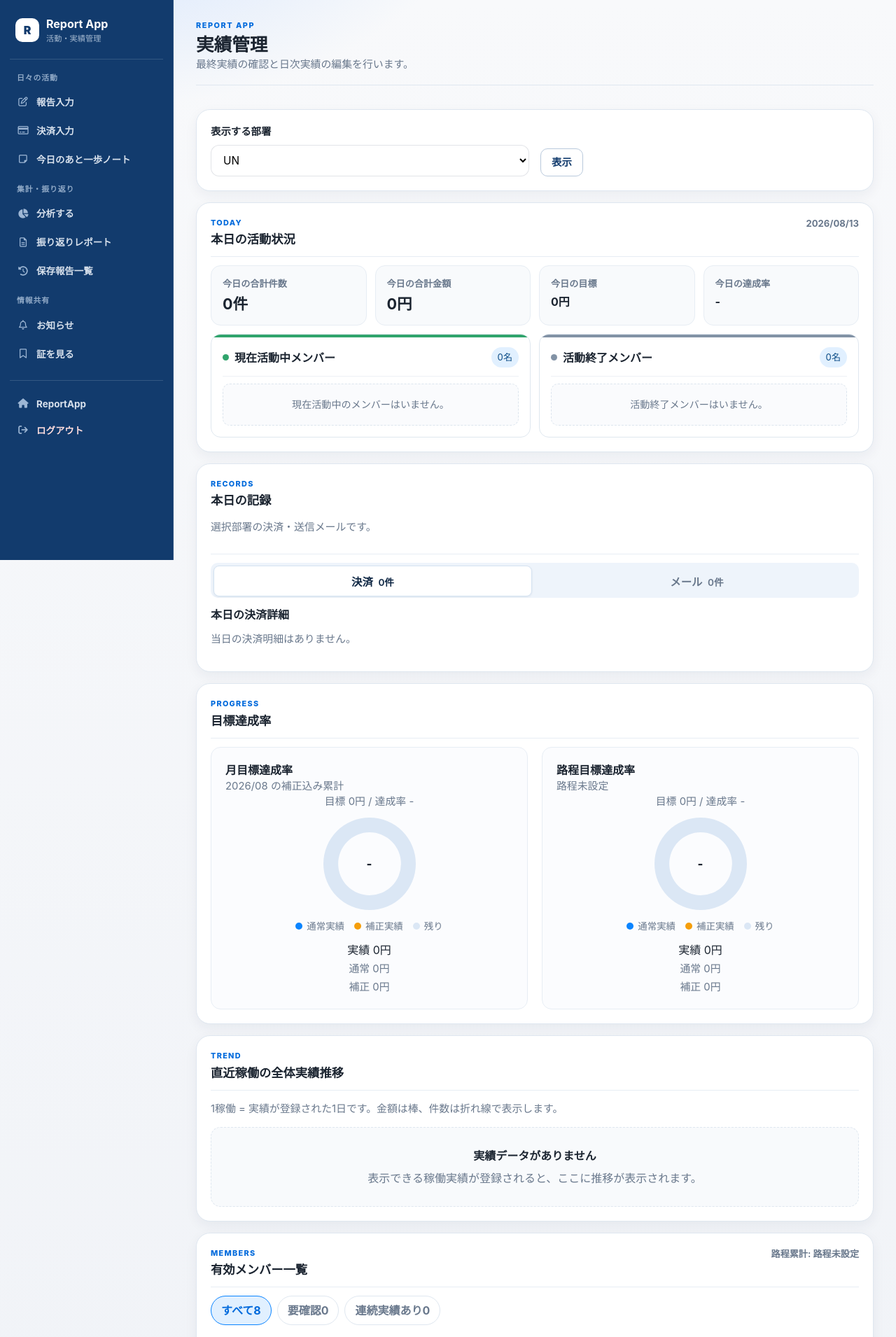
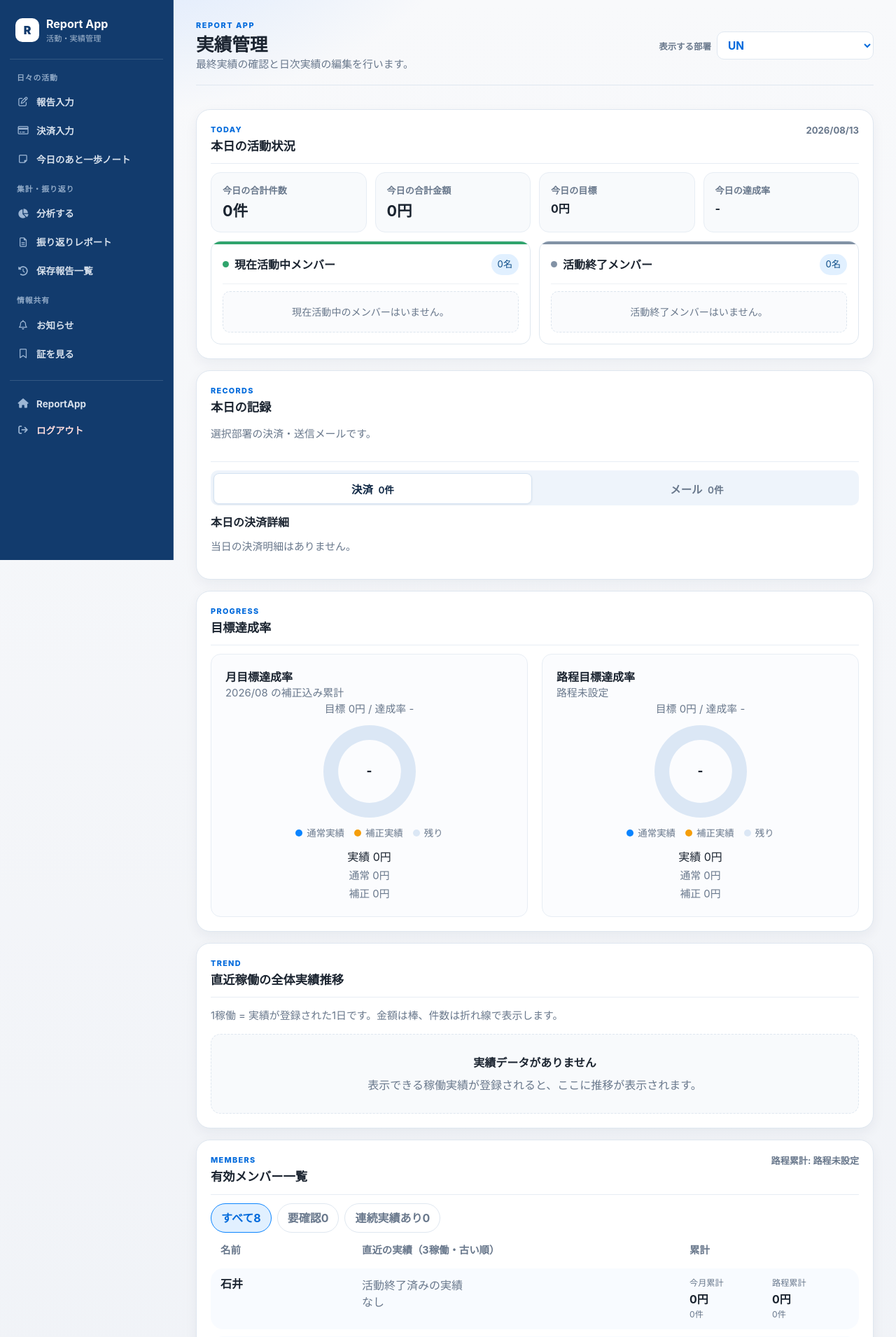
Before and after one commit to markStone141/pantanarl_report_app, a Django app: page /performance/ in a window 1280 px wide. Shown: the top 1910 px of the page at 70% size. Run offline with Django 5.2, Linux system fonts and the light colour scheme; a user stored in the database is signed in; data comes from the database, SQL or seed files in the repository; data that the repository does not hold is empty.

Commit message:
Add AJAX performance department switch

```diff
--- a/backend/apps/performance/templates/performance/index.html
+++ b/backend/apps/performance/templates/performance/index.html
@@ -5,27 +5,11 @@
 
 {% block content %}
 <div class="app-shell">
-  {% include "includes/app_navigation.html" with page_title="実績管理" page_subtitle="最終実績の確認と日次実績の編集を行います。" %}
-  <main class="container app-shell-content">
+  {% include "includes/app_navigation.html" with page_title="実績管理" page_subtitle="最終実績の確認と日次実績の編集を行います。" header_department_options=dashboard_departments header_selected_department=dashboard_department %}
+  <main id="performance-dashboard-content" class="container app-shell-content" data-performance-dashboard-content aria-busy="false">
   {% if status_message %}
   <div class="ui-feedback ui-feedback--success" role="status">{{ status_message }}</div>
   {% endif %}
-
-  <section class="card ui-section mt-16">
-    <form method="get" class="grid ui-form-grid performance-dashboard-filter-grid">
-      <div class="ui-field">
-        <label for="performance-dashboard-department">表示する部署</label>
-        <select id="performance-dashboard-department" name="dashboard_department" aria-label="部署">
-          {% for department_option in dashboard_departments %}
-          <option value="{{ department_option.id }}"{% if dashboard_department and department_option.id == dashboard_department.id %} selected{% endif %}>{{ department_option.code }}{% if department_option.name and department_option.name != department_option.code %} ({{ department_option.name }}){% endif %}</option>
-          {% endfor %}
-        </select>
-      </div>
-      <div>
-        <button type="submit" class="ui-button ui-button--secondary">表示</button>
-      </div>
-    </form>
-  </section>
 
   <section class="card ui-section mt-16 performance-dashboard-section">
     {% include "includes/ui_section_heading.html" with kicker="TODAY" title="本日の活動状況" meta=today_detail_date|date:"Y/m/d" heading_class="performance-dashboard-section-heading" kicker_class="performance-dashboard-section-kicker" meta_class="performance-dashboard-section-date" %}
@@ -302,6 +286,7 @@
   </main>
 </div>
 <script src="https://cdn.jsdelivr.net/npm/chart.js@4.4.3/dist/chart.umd.min.js"></script>
-<script src="{% static 'performance/member_dashboard.js' %}?v=9"></script>
+<script src="{% static 'performance/member_dashboard.js' %}?v=10"></script>
+<script src="{% static 'performance/department_switch.js' %}?v=1"></script>
 <script src="{% static 'dashboard/mobile_drawer.js' %}?v=6"></script>
 {% endblock %}
--- a/backend/static/dashboard/mobile_drawer.css
+++ b/backend/static/dashboard/mobile_drawer.css
@@ -23,6 +23,48 @@
   display: block;
   font-size: clamp(1.35rem, 2vw, 1.8rem);
   line-height: 1.3;
+}
+
+.app-header-department-switch {
+  display: flex;
+  align-items: center;
+  gap: 8px;
+  margin-left: auto;
+}
+
+.app-header-department-switch label {
+  color: var(--muted);
+  font-size: 0.78rem;
+  font-weight: 700;
+  white-space: nowrap;
+}
+
+.app-header-department-switch select {
+  width: auto;
+  min-width: 128px;
+  min-height: 40px;
+  margin: 0;
+  padding: 7px 34px 7px 11px;
+  border-color: var(--dashboard-border);
+  border-radius: 10px;
+  background-color: #fff;
+  color: var(--brand-deep);
+  font-weight: 750;
+}
+
+.app-header-department-switch select:disabled {
+  cursor: wait;
+  opacity: 0.65;
+}
+
+.app-header-department-status {
+  position: absolute;
+  width: 1px;
+  height: 1px;
+  overflow: hidden;
+  clip: rect(0 0 0 0);
+  clip-path: inset(50%);
+  white-space: nowrap;
 }
 
 .app-page-eyebrow {
@@ -185,6 +227,31 @@
     display: none;
   }
 
+  .app-page-header > div:first-child {
+    min-width: 0;
+  }
+
+  .app-header-department-switch {
+    margin-left: auto;
+  }
+
+  .app-header-department-switch label {
+    position: absolute;
+    width: 1px;
+    height: 1px;
+    overflow: hidden;
+    clip: rect(0 0 0 0);
+    clip-path: inset(50%);
+  }
+
+  .app-header-department-switch select {
+    min-width: 84px;
+    max-width: 126px;
+    min-height: 40px;
+    padding-left: 9px;
+    font-size: 0.82rem;
+  }
+
   .app-shell-content.container {
     width: auto;
     margin: 16px 12px 28px;
--- a/backend/static/performance/member_dashboard.js
+++ b/backend/static/performance/member_dashboard.js
@@ -1,4 +1,5 @@
 (function () {
+  function initPerformanceDashboard() {
   function initTodayRecordTabs() {
     document.querySelectorAll("[data-performance-record-tabs]").forEach(function (tabRoot) {
       const tabs = Array.from(tabRoot.querySelectorAll("[data-performance-record-tab]"));
@@ -865,4 +866,8 @@
 
   updateLegend();
   syncControls();
+  }
+
+  window.initPerformanceDashboard = initPerformanceDashboard;
+  initPerformanceDashboard();
 })();
--- a/backend/templates/includes/app_navigation.html
+++ b/backend/templates/includes/app_navigation.html
@@ -5,6 +5,22 @@
     <strong>{{ page_title }}</strong>
     {% if page_subtitle %}<div class="muted">{{ page_subtitle }}</div>{% endif %}
   </div>
+  {% if header_department_options %}
+  <div class="app-header-department-switch" data-performance-department-switch-root>
+    <label for="performance-dashboard-department">表示する部署</label>
+    <select
+      id="performance-dashboard-department"
+      aria-label="表示する部署"
+      data-performance-department-switch
+      data-switch-url="{% url 'performance_index' %}"
+    >
+      {% for department_option in header_department_options %}
+      <option value="{{ department_option.id }}"{% if header_selected_department and department_option.id == header_selected_department.id %} selected{% endif %}>{{ department_option.code }}{% if department_option.name and department_option.name != department_option.code %} ({{ department_option.name }}){% endif %}</option>
+      {% endfor %}
+    </select>
+    <span class="app-header-department-status" data-performance-department-status role="status" aria-live="polite"></span>
+  </div>
+  {% endif %}
   <button id="dashboard-drawer-toggle" type="button" class="ui-icon-button dashboard-drawer-toggle" aria-label="メニューを開く" aria-expanded="false" aria-controls="dashboard-drawer-nav">
     <i class="fa-solid fa-bars" aria-hidden="true"></i>
   </button>
```
Also changed, not shown: backend/apps/performance/tests/test_dashboard.py (+19 -1 lines), backend/static/performance/department_switch.js (added, +113 -0 lines).
